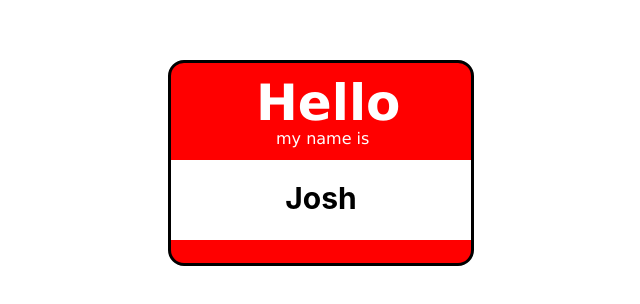
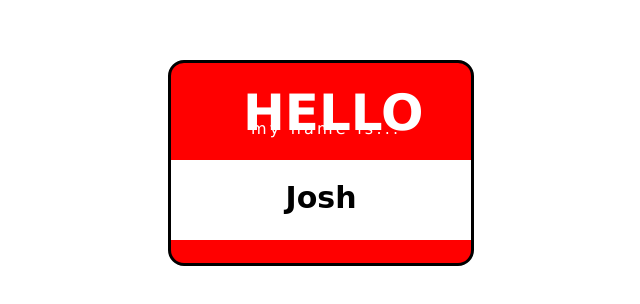
Before and after one commit to Devfarley/Understanding, a plain HTML site: page index.html in a window 1280 px wide. Shown: the part 190-494 px from the top of the page, without its empty margins (372-1012 px from the left). Drawn offline with Linux system fonts and the light colour scheme.

Commit message:
repositioned text

```diff
--- a/index.css
+++ b/index.css
@@ -13,6 +13,7 @@
     border-radius: 1em;
     border-style: solid;
 
+
 }
 div h2{
     position: absolute;
@@ -20,8 +21,9 @@ div h2{
     font-size: 50px;
     color:white;
     text-align: center;
-    bottom: 90px;
-    left: 85px;
+    bottom: 80px;
+    left: 72px;
+    text-transform: uppercase;
 
 }
 div p{
@@ -29,8 +31,9 @@ div p{
     font-family: 'Lucida Sans', 'Lucida Sans Regular', 'Lucida Grande', 'Lucida Sans Unicode', Geneva, Verdana, sans-serif;
     text-align: center;
     color:white;
-    top: 50px;
-    left: 105px;
+    top: 40px;
+    left: 80px;
+    letter-spacing: 0.2em;
 
 }
 .whitestripe{
@@ -45,7 +48,7 @@ div p{
 
 }
 div h1{
-    font-family: -apple-system, BlinkMacSystemFont, 'Segoe UI', Roboto, Oxygen, Ubuntu, Cantarell, 'Open Sans', 'Helvetica Neue', sans-serif;
+    font-family: cursive;
     font-size: 30px;
     text-align: center;
 
--- a/index.html
+++ b/index.html
@@ -7,7 +7,7 @@
     <body>
         <div class="rednametag">
             <h2>Hello</h2>
-            <p>my name is</p>
+            <p>my name is...</p>
         </div>
         <div class="whitestripe">
             <h1>Josh</h1>
```
